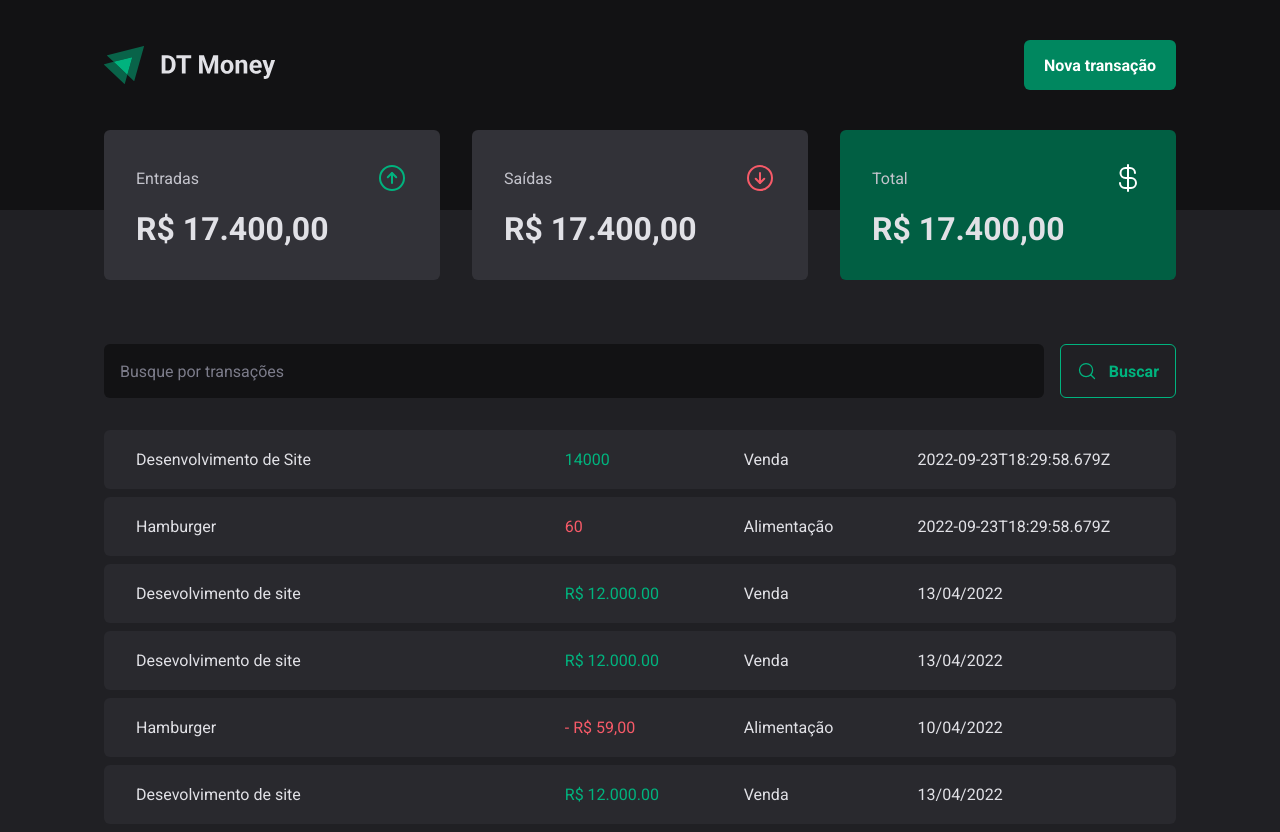
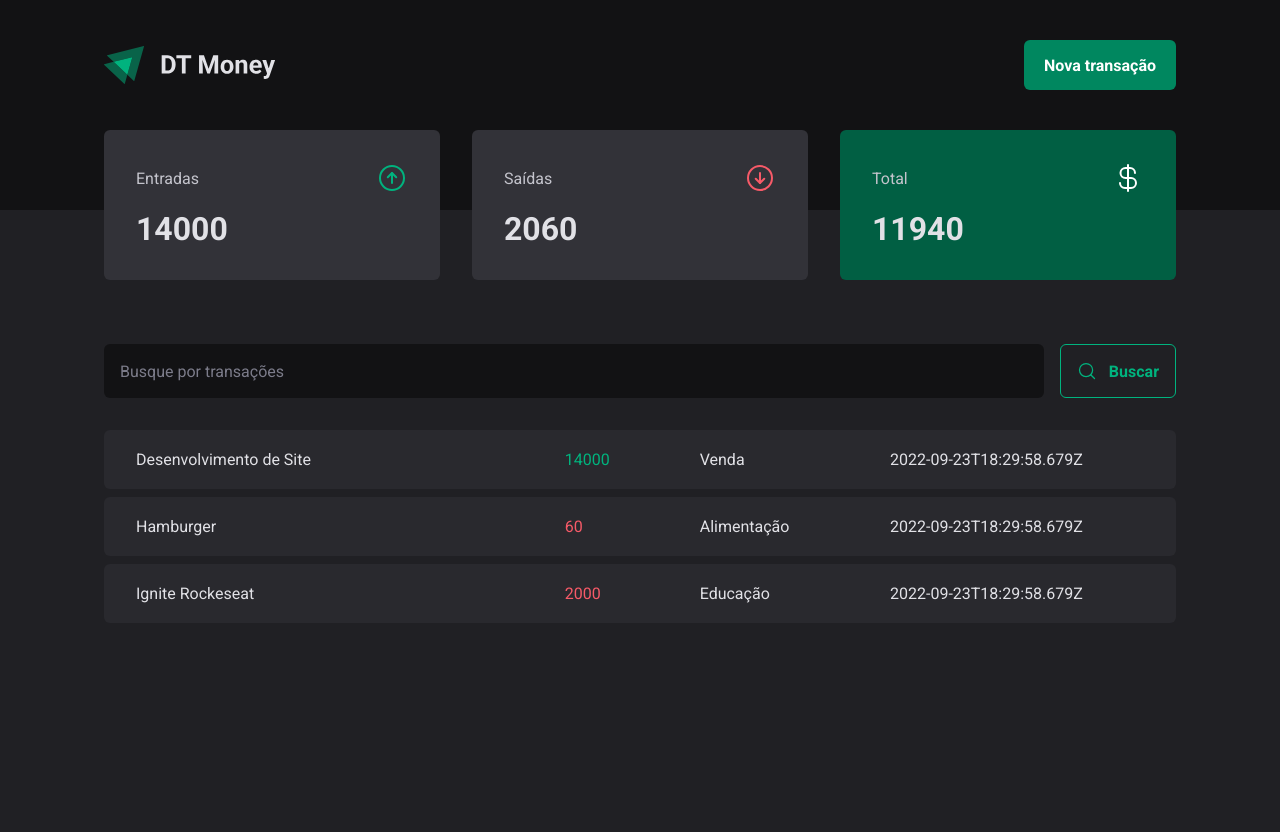
Before and after one commit to RCurvo/dt-money, a React (Vite) app: page / in a window 1280 px wide. After the commit the page ends 800 px from the top, so only its background shows below. Built offline with nearby package versions, Linux system fonts and the light colour scheme; data requests are answered from the project's data file.

Commit message:
Uses context for transactions

```diff
--- a/server.json
+++ b/server.json
@@ -14,6 +14,14 @@
             "category": "Alimentação",
             "price": 60,
             "createdAt": "2022-09-23T18:29:58.679Z"
+        },
+        {
+            "id": 3,
+            "description": "Ignite Rockeseat",
+            "type": "outcome",
+            "category": "Educação",
+            "price": 2000,
+            "createdAt": "2022-09-23T18:29:58.679Z"
         }
 
 ]
--- a/src/App.tsx
+++ b/src/App.tsx
@@ -1,4 +1,5 @@
 import { ThemeProvider } from 'styled-components'
+import { TransactionsProvider } from './contexts/TransactionsContext'
 import { Transactions } from './pages/Transactions'
 
 import { GlobalStyle } from './styles/global'
@@ -8,7 +9,9 @@
   return (
     <ThemeProvider theme={defaultTheme}>
       <GlobalStyle />
-      <Transactions />
+      <TransactionsProvider>
+        <Transactions />
+      </TransactionsProvider>
     </ThemeProvider>
   )
 }
--- a/src/components/Summary/index.tsx
+++ b/src/components/Summary/index.tsx
@@ -1,7 +1,36 @@
-import { ArrowCircleDown, ArrowCircleUp, CurrencyDollar } from 'phosphor-react'
+import {
+  ArrowCircleDown,
+  ArrowCircleUp,
+  ArrowCounterClockwise,
+  CurrencyDollar,
+} from 'phosphor-react'
+import { useContext } from 'react'
+import { TransactionsContext } from '../../contexts/TransactionsContext'
 import { SummaryCard, SummaryContainer } from './styles'
 
 export function Summary() {
+  const { transactions } = useContext(TransactionsContext)
+
+  const summary = transactions.reduce(
+    (acc, transaction) => {
+      if (transaction.type === 'income') {
+        acc.income += transaction.price
+        acc.total += transaction.price
+      } else {
+        acc.outcome += transaction.price
+        acc.total -= transaction.price
+      }
+      return acc
+    },
+    {
+      income: 0,
+      outcome: 0,
+      total: 0,
+    },
+  )
+
+  console.log(transactions)
+
   return (
     <SummaryContainer>
       <SummaryCard>
@@ -10,21 +39,21 @@
           <ArrowCircleUp size={32} color="#00b37e" />
         </header>
 
-        <strong> R$ 17.400,00</strong>
+        <strong>{summary.income}</strong>
       </SummaryCard>
       <SummaryCard>
         <header>
           <span>Saídas</span>
           <ArrowCircleDown size={32} color="#f75a68" />
         </header>
-        <strong> R$ 17.400,00</strong>
+        <strong> {summary.outcome}</strong>
       </SummaryCard>
       <SummaryCard variant="green">
         <header>
           <span>Total</span>
           <CurrencyDollar size={32} color="#fff" />
         </header>
-        <strong> R$ 17.400,00</strong>
+        <strong> {summary.total}</strong>
       </SummaryCard>
     </SummaryContainer>
   )
--- /dev/null
+++ b/src/contexts/TransactionsContext.tsx
@@ -0,0 +1,40 @@
+import { createContext, ReactNode, useEffect, useState } from 'react'
+
+interface Transaction {
+  id: number
+  description: string
+  type: 'income' | 'outcome'
+  price: number
+  category: string
+  createdAt: string
+}
+
+interface TransactionContextType {
+  transactions: Transaction[]
+}
+
+interface TransactionProviderProps {
+  children: ReactNode
+}
+
+export const TransactionsContext = createContext({} as TransactionContextType)
+
+export function TransactionsProvider({ children }: TransactionProviderProps) {
+  const [transactions, setTransactions] = useState<Transaction[]>([])
+  async function LoadTransactions() {
+    const response = await fetch('http://localhost:3000/transactions')
+    const data = await response.json()
+
+    setTransactions(data)
+  }
+
+  useEffect(() => {
+    LoadTransactions()
+  }, [])
+
+  return (
+    <TransactionsContext.Provider value={{ transactions }}>
+      {children}
+    </TransactionsContext.Provider>
+  )
+}
--- a/src/pages/Transactions/index.tsx
+++ b/src/pages/Transactions/index.tsx
@@ -1,6 +1,7 @@
-import { useEffect, useState } from 'react'
+import { useContext } from 'react'
 import { Header } from '../../components/Header'
 import { Summary } from '../../components/Summary'
+import { TransactionsContext } from '../../contexts/TransactionsContext'
 import { SearchForm } from './SearchForm'
 import {
   PriceHighlight,
@@ -8,27 +9,8 @@
   TransactionsTable,
 } from './styles'
 
-interface Transaction {
-  id: number
-  description: string
-  type: 'income' | 'outcome'
-  price: number
-  category: string
-  createdAt: string
-}
-
 export function Transactions() {
-  const [transactions, setTransactions] = useState<Transaction[]>([])
-  async function LoadTransactions() {
-    const response = await fetch('http://localhost:3000/transactions')
-    const data = await response.json()
-
-    setTransactions(data)
-  }
-
-  useEffect(() => {
-    LoadTransactions()
-  }, [])
+  const { transactions } = useContext(TransactionsContext)
 
   return (
     <div>
@@ -52,39 +34,6 @@
                 </tr>
               )
             })}
-
-            <tr>
-              <td width="40%">Desevolvimento de site</td>
-              <td>
-                <PriceHighlight variant="income">R$ 12.000.00</PriceHighlight>
-              </td>
-              <td> Venda</td>
-              <td> 13/04/2022</td>
-            </tr>
-            <tr>
-              <td width="40%">Desevolvimento de site</td>
-              <td>
-                <PriceHighlight variant="income">R$ 12.000.00</PriceHighlight>
-              </td>
-              <td> Venda</td>
-              <td> 13/04/2022</td>
-            </tr>
-            <tr>
-              <td width="40%">Hamburger</td>
-              <td>
-                <PriceHighlight variant="outcome"> - R$ 59,00</PriceHighlight>
-              </td>
-              <td> Alimentação</td>
-              <td> 10/04/2022</td>
-            </tr>
-            <tr>
-              <td width="40%">Desevolvimento de site</td>
-              <td>
-                <PriceHighlight variant="income">R$ 12.000.00</PriceHighlight>
-              </td>
-              <td> Venda</td>
-              <td> 13/04/2022</td>
-            </tr>
           </tbody>
         </TransactionsTable>
       </TransactionsContainer>
```
